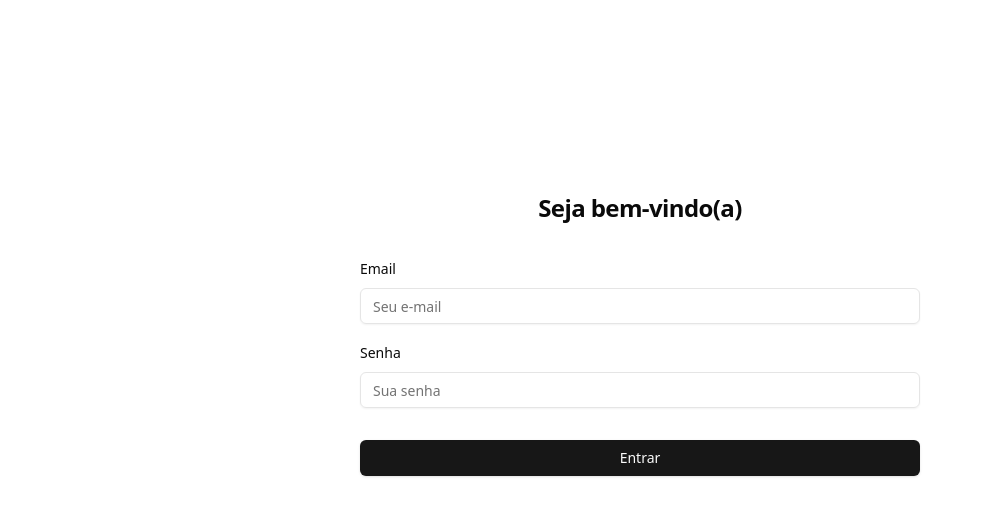
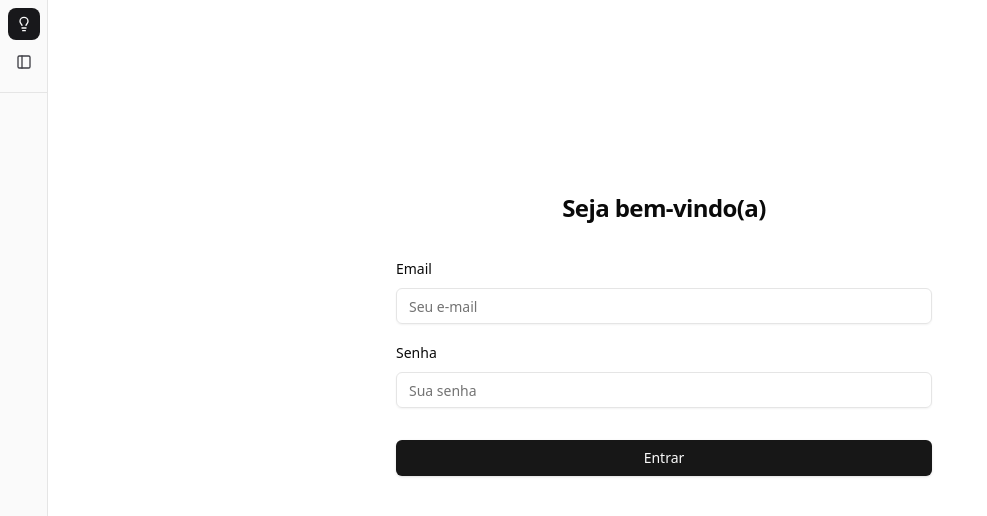
Before and after one commit to garciaagui/solucione-upx-iv, a Next.js app: page /auth/login in a window 1280 px wide. Shown: the top 516 px of the page, without its empty margins (0-987 px from the left). Built offline with nearby package versions, Linux system fonts and the light colour scheme; no server answers.

Commit message:
feat: Create and implement 'header' component in 'app sidebar'

```diff
--- /dev/null
+++ b/src/components/app-sidebar/_components/header.tsx
@@ -0,0 +1,30 @@
+import { SidebarHeader, SidebarTrigger, useSidebar } from '@/components/ui/sidebar'
+import clsx from 'clsx'
+import { Lightbulb } from 'lucide-react'
+
+export default function Header() {
+  const { open } = useSidebar()
+
+  return (
+    <SidebarHeader
+      className={clsx(
+        'flex items-center justify-between border-b pb-4 transition-all duration-300',
+        open ? 'flex-row' : 'flex-col',
+      )}
+    >
+      <div className="relative flex flex-row items-center gap-2">
+        <div className="flex aspect-square size-8 items-center justify-center rounded-lg bg-sidebar-primary text-sidebar-primary-foreground">
+          <Lightbulb className="size-4" />
+        </div>
+
+        {open ? (
+          <span className="text-2xl font-semibold tracking-tight text-sidebar-primary">
+            Solucione
+          </span>
+        ) : null}
+      </div>
+
+      <SidebarTrigger />
+    </SidebarHeader>
+  )
+}
--- /dev/null
+++ b/src/components/app-sidebar/_components/index.ts
@@ -0,0 +1,3 @@
+import Header from './header'
+
+export { Header }
--- a/src/components/app-sidebar/index.tsx
+++ b/src/components/app-sidebar/index.tsx
@@ -1,15 +1,12 @@
-import {
-  Sidebar,
-  SidebarContent,
-  SidebarFooter,
-  SidebarGroup,
-  SidebarHeader,
-} from '@/components/ui/sidebar'
+'use client'
+
+import { Sidebar, SidebarContent, SidebarFooter, SidebarGroup } from '@/components/ui/sidebar'
+import { Header } from './_components'
 
 export default function AppSidebar() {
   return (
-    <Sidebar>
-      <SidebarHeader />
+    <Sidebar collapsible="icon">
+      <Header />
       <SidebarContent>
         <SidebarGroup />
         <SidebarGroup />
```
